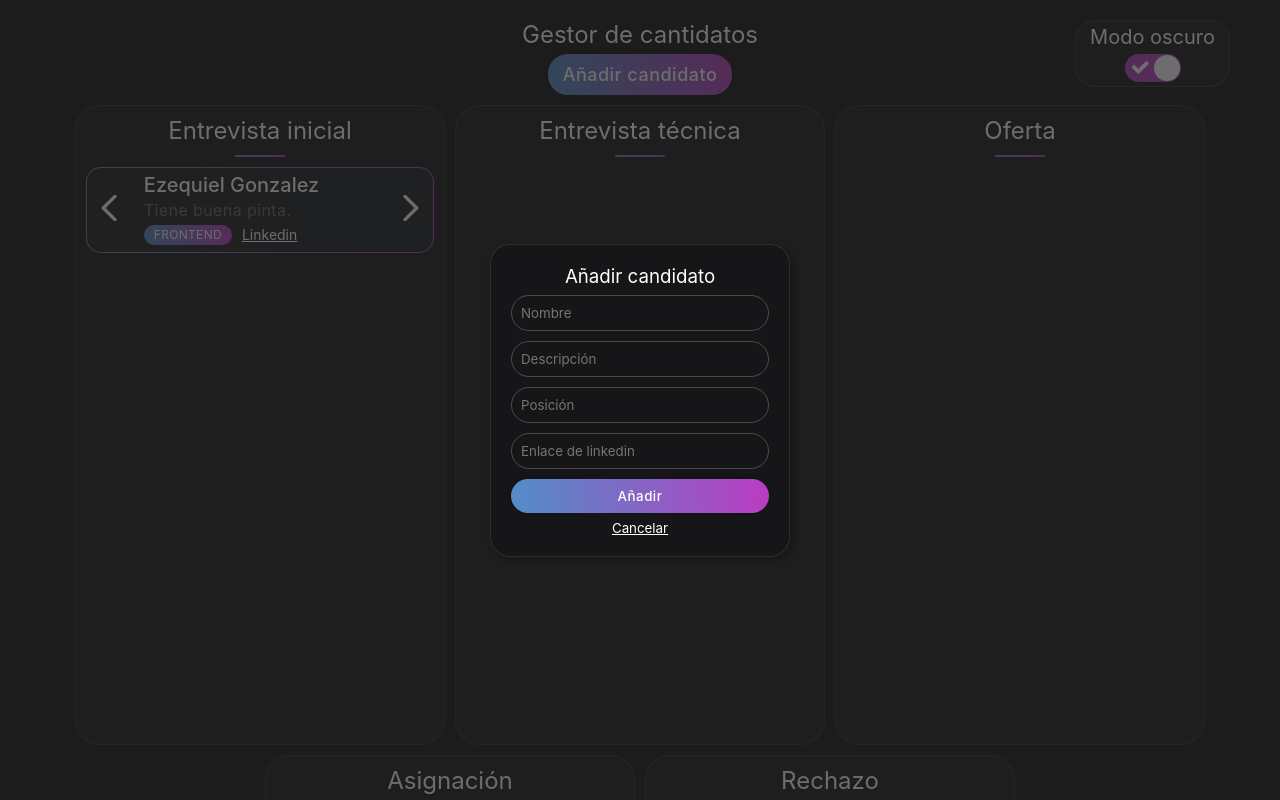
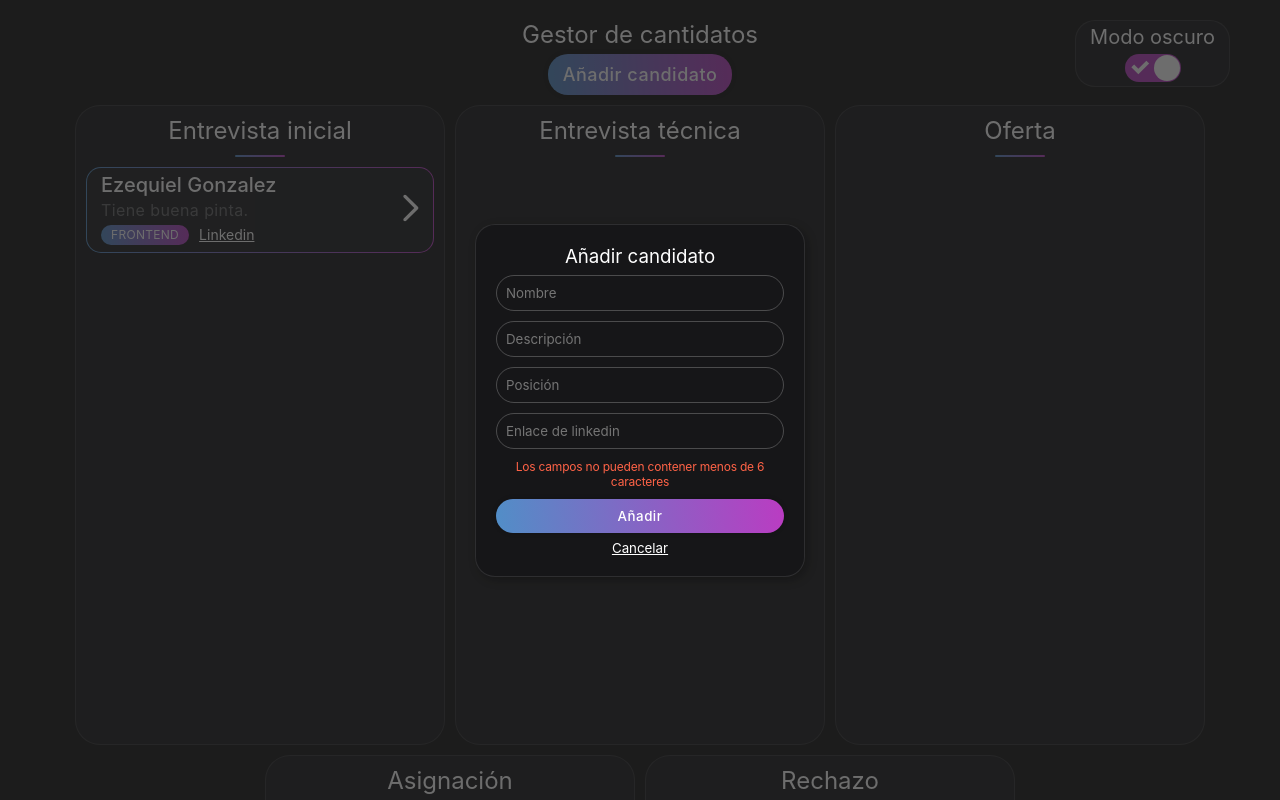
Before and after one commit to ezegonzalez912/challenge-softvision, a React (Create React App) app: page / in a window 1280 px wide. Both pictures are taken after a click on the button "Añadir candidato". Shown: the top 800 px of the page. Built offline with nearby package versions, Linux system fonts and the light colour scheme.

Commit message:
block arrows

```diff
--- a/src/Modal/ModalAddUser.tsx
+++ b/src/Modal/ModalAddUser.tsx
@@ -1,6 +1,7 @@
 import { useContext, useEffect } from "react";
 import { usersContext } from "../context/usersContext";
 import { useForm } from "../hooks/useForm";
+import { useValidation } from "../hooks/useValidation";
 
 interface Props {
     isChangeModal: () => void;
@@ -40,7 +41,7 @@ export const ModalAddUser: React.FC <Props> = ({isChangeModal}) => {
 
     const handleSubmitModal = (e: React.FormEvent<HTMLFormElement>) => {
         e.preventDefault();
-        if(name.length > 6 && position.length > 6 && description.length > 6 && name.length < 17 && position.length < 17 && description.length < 15){
+        if(name.length >= 6 && position.length >= 6 && description.length >= 6 && name.length < 17 && position.length < 17 && description.length < 15){
             if(userEditState){
                 editUser(name, description, position.toUpperCase(), userEditState?.id, linkedin)
             }else{
@@ -51,6 +52,8 @@ export const ModalAddUser: React.FC <Props> = ({isChangeModal}) => {
         }
     }
 
+    const [error] = useValidation(form);
+
     return (
         <div className="modal-add-user" onClick={handleModalDialogClick}>
             {
@@ -59,10 +62,11 @@ export const ModalAddUser: React.FC <Props> = ({isChangeModal}) => {
                 : <h3>Añadir candidato</h3>
             }
             <form onSubmit={handleSubmitModal}>
-                <input name="name" placeholder="Nombre" value={name} onChange={handleChange}/>
-                <input name="description" placeholder="Descripción" value={description} onChange={handleChange}/>
-                <input name="position" placeholder="Posición" value={position} onChange={handleChange}/>
-                <input name="linkedin" placeholder="Enlace de linkedin" value={linkedin} onChange={handleChange}/>
+                <input autoComplete="off" name="name" placeholder="Nombre" value={name} onChange={handleChange}/>
+                <input autoComplete="off" name="description" placeholder="Descripción" value={description} onChange={handleChange}/>
+                <input autoComplete="off" name="position" placeholder="Posición" value={position} onChange={handleChange}/>
+                <input autoComplete="off" name="linkedin" placeholder="Enlace de linkedin" value={linkedin} onChange={handleChange}/>
+                <p className="msg-err">{error}</p>
                 <button className="btn">{userEditState ? "Guardar" : "Añadir"}</button>
             </form>
             <button className="modal-btn-cancel" onClick={handleCancelModal}>Cancelar</button>
--- a/src/components/UserCard.tsx
+++ b/src/components/UserCard.tsx
@@ -23,9 +23,12 @@ export const UserCard: React.FC<Props> = ({ user }) => {
 
     return (
         <div className="user-container">
+            {
+                user.state !== "interviewsInitial" &&
                 <div className="user-arrow" onClick={() => prevUserState(user.id)}>
                     <ArrowLeft />
                 </div>
+            }
             <div className="user">
                 <p className="user__name">{user.name}</p>
                 <p className="user__description">{user.description}</p>
@@ -44,9 +47,12 @@ export const UserCard: React.FC<Props> = ({ user }) => {
                     <Remove />
                 </div>
             </div>
+            {
+                user.state !== "rejection" &&
                 <div className="user-arrow" onClick={() => nextUserState(user.id)}>
                     <ArrowRight />
                 </div>
+            }
         </div>
     )
 }
--- a/src/context/usersContext.tsx
+++ b/src/context/usersContext.tsx
@@ -24,7 +24,7 @@ const initState = [
         description: "Tiene buena pinta.",
         position: "FRONTEND",
         state: "interviewsInitial",
-        linkedin: "https://drive.google.com/file/d/1XL0G_11aQ71LQwiAZGUH0cFHXLNik5_4/view?usp=sharing"
+        linkedin: "https://www.linkedin.com/in/ezequiel-gonzalez-9a17b3208/"
     }
 ]
 
--- /dev/null
+++ b/src/hooks/useValidation.ts
@@ -0,0 +1,18 @@
+import { useEffect, useState } from "react"
+
+export const useValidation = (initState: any) => {
+
+    const [error, setError] = useState<string>("")
+
+    useEffect(() => {
+        if(initState.name.length < 6 || initState.description.length < 6 || initState.position.length < 6){
+            return setError("Los campos no pueden contener menos de 6 caracteres")
+        }
+        if(initState.name.length > 17 || initState.description.length > 17 || initState.position.length > 15){
+            return setError("Los campos no pueden contener demaciados caracteres")
+        }
+        setError("")
+    }, [initState])
+
+    return [error]
+}
--- a/src/index.css
+++ b/src/index.css
@@ -15,6 +15,7 @@
   min-height: 100vh;
   width: 100%;
   position: relative;
+  min-width: 380px;
 }
 
 .nav{
@@ -201,7 +202,7 @@
   box-sizing: border-box;
   box-shadow: 3px 3px 10px rgba(0, 0, 0, 0.25);
   border-radius: 20px;
-  width: 300px;
+  width: 330px;
   text-align: center;
 }
 .modal-add-user form{
@@ -245,6 +246,11 @@
 }
 .modal-btn-cancel:hover{
   color: rgb(185, 185, 185);
+}
+.msg-err{
+  color: tomato;
+  font-size: 12px;
+  letter-spacing: -0.2px
 }
 
 /*LIGHT MODE*/
```
Lines whose indentation alone changed are shown as unchanged.
